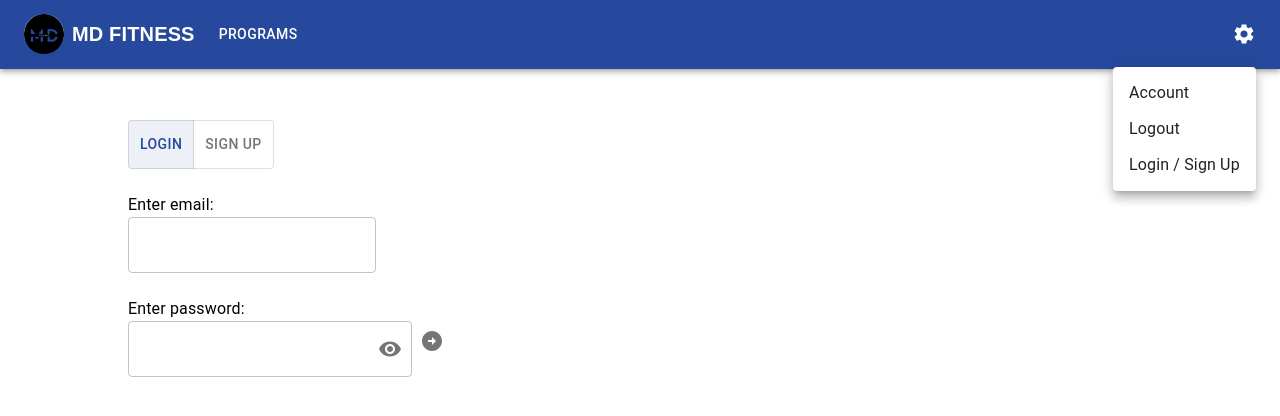
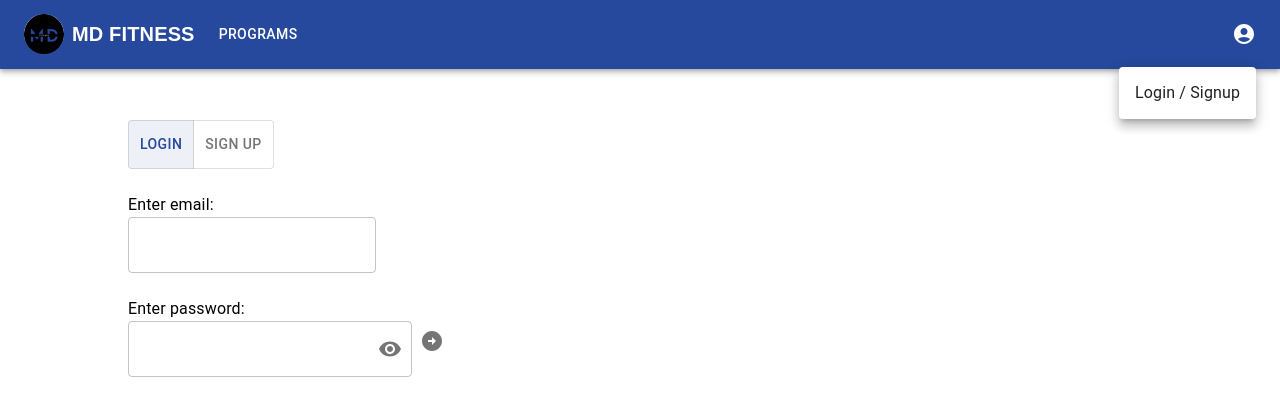
Before and after one commit to samirg1/MD-Fitness, a React (Create React App) app in the folder client/: page /login-signup in a window 1280 px wide. Both pictures are taken after a click on the button 1244 px from the left and 34 px from the top of the page. Shown: the top 416 px of the page. Built offline with nearby package versions, Linux system fonts and the light colour scheme.

Commit message:
full stack login and authentication context

```diff
--- a/client/src/components/app-bar/AppBar.tsx
+++ b/client/src/components/app-bar/AppBar.tsx
@@ -1,5 +1,6 @@
+import AccountCircleIcon from "@mui/icons-material/AccountCircle";
 import MenuIcon from "@mui/icons-material/Menu";
-import SettingsIcon from "@mui/icons-material/Settings";
+import { Avatar } from "@mui/material";
 import AppBar from "@mui/material/AppBar";
 import Box from "@mui/material/Box";
 import Button from "@mui/material/Button";
@@ -10,18 +11,33 @@ import MenuItem from "@mui/material/MenuItem";
 import Toolbar from "@mui/material/Toolbar";
 import Tooltip from "@mui/material/Tooltip";
 import Typography from "@mui/material/Typography";
-import { useState } from "react";
+import React, { useContext, useState } from "react";
 import { useNavigate } from "react-router-dom";
+import AuthContext from "../../context/AuthProvider";
 import AppBarIconText from "./AppBarIconText";
+import permissions from "../../config/permissions_list";
 
 const APP_NAME = "MD FITNESS";
 
-const settings = ["Account", "Logout"];
+enum AccountAction {
+    accountPage = "Account",
+    logout = "Logout",
+    loginSignup = "Login / Signup",
+    admin = "Admin"
+}
 
 const ResponsiveAppBar = ({ pages }: { pages: string[] }) => {
     const [anchorElNav, setAnchorElNav] = useState<null | HTMLElement>(null);
     const [anchorElUser, setAnchorElUser] = useState<null | HTMLElement>(null);
     const navigate = useNavigate();
+    const { authentication } = useContext(AuthContext);
+
+    const settings: string[] = [];
+    if (authentication) {
+        settings.push(AccountAction.accountPage, AccountAction.logout);
+        authentication.permissions.includes(permissions.admin) && settings.push(AccountAction.admin);
+    }
+    else settings.push(AccountAction.loginSignup);
 
     /**
      * Opens the navigation menu
@@ -60,6 +76,13 @@ const ResponsiveAppBar = ({ pages }: { pages: string[] }) => {
     const changePage = (page: string) => {
         navigate(`/${page.toLowerCase()}`);
         handleCloseNavMenu();
+    };
+
+    const handleSettingClicked = (setting: string) => {
+        switch (setting) {
+            case AccountAction.loginSignup:
+                changePage("login-signup");
+        }
         handleCloseUserMenu();
     };
 
@@ -137,12 +160,18 @@ const ResponsiveAppBar = ({ pages }: { pages: string[] }) => {
                     </Box>
 
                     <Box sx={{ flexGrow: 0 }}>
-                        <Tooltip title="Open settings">
+                        <Tooltip title="Open account settings">
                             <IconButton
                                 onClick={handleOpenUserMenu}
                                 sx={{ p: 0 }}
                             >
-                                <SettingsIcon sx={{ color: "white" }} />
+                                {authentication ? (
+                                    <Avatar>{authentication.name[0]}</Avatar>
+                                ) : (
+                                    <AccountCircleIcon
+                                        sx={{ color: "white" }}
+                                    />
+                                )}
                             </IconButton>
                         </Tooltip>
                         <Menu
@@ -164,21 +193,15 @@ const ResponsiveAppBar = ({ pages }: { pages: string[] }) => {
                             {settings.map((setting) => (
                                 <MenuItem
                                     key={setting}
-                                    onClick={handleCloseUserMenu}
+                                    onClick={() =>
+                                        handleSettingClicked(setting)
+                                    }
                                 >
                                     <Typography textAlign="center">
                                         {setting}
                                     </Typography>
                                 </MenuItem>
                             ))}
-                            <MenuItem
-                                key="login-signup"
-                                onClick={() => changePage("login-signup")}
-                            >
-                                <Typography textAlign="center">
-                                    Login / Sign Up
-                                </Typography>
-                            </MenuItem>
                         </Menu>
                     </Box>
                 </Toolbar>
--- a/client/src/components/login-signup/LoginSignup.tsx
+++ b/client/src/components/login-signup/LoginSignup.tsx
@@ -7,7 +7,7 @@ import ToggleButton from "@mui/material/ToggleButton";
 import ToggleButtonGroup from "@mui/material/ToggleButtonGroup";
 import { useEffect, useState } from "react";
 import { useNavigate } from "react-router-dom";
-import accountHooks from "../../hooks/accountHooks";
+import useAccount from "../../hooks/useAccount";
 import Loader from "../Loader";
 import Field, { FieldType } from "./Field";
 
@@ -27,7 +27,7 @@ const LoginSignup = ({ setSnackbarMessage }: TLoginSignupProps) => {
     const [loading, setLoading] = useState(false);
     const [loginSignupError, setLoginSignupError] = useState("");
 
-    const { signup, login } = accountHooks();
+    const { signup, login } = useAccount();
 
     useEffect(() => setLoginSignupError(""), [name, email, password]);
 
--- /dev/null
+++ b/client/src/config/permissions_list.ts
@@ -0,0 +1,6 @@
+const permissions = {
+    'user' : 1,
+    'admin' : 999,
+}
+
+export default permissions;
--- /dev/null
+++ b/client/src/context/AuthProvider.tsx
@@ -0,0 +1,37 @@
+import { createContext, useState } from "react";
+
+type TAuthentication = {
+    name: string;
+    email: string;
+    permissions: number[];
+    accessToken: string;
+};
+
+interface TAuthenticationContext {
+    authentication: TAuthentication | null;
+    setAuthentication: React.Dispatch<
+        React.SetStateAction<TAuthentication | null>
+    >;
+}
+
+const AuthContext = createContext<TAuthenticationContext>({
+    authentication: null,
+    setAuthentication: () => {},
+});
+
+export const AuthProvider = ({
+    children,
+}: {
+    children: JSX.Element[] | JSX.Element;
+}) => {
+    const [authentication, setAuthentication] =
+        useState<TAuthentication | null>(null);
+
+    return (
+        <AuthContext.Provider value={{ authentication, setAuthentication }}>
+            {children}
+        </AuthContext.Provider>
+    );
+};
+
+export default AuthContext;
--- a/client/src/hooks/accountHooks.ts
+++ b/client/src/hooks/useAccount.ts
@@ -1,5 +1,6 @@
+import { useContext } from "react";
 import axios from "../api/axios";
-
+import AuthContext from "../context/AuthProvider";
 
 const SIGNUP_URL = "/user/register";
 const LOGIN_URL = "user/login";
@@ -15,7 +16,9 @@ type TSignup = {
     password: string;
 }
 
-const accountHooks = () => {
+const useAccount = () => {
+    const { setAuthentication } = useContext(AuthContext);
+
     const signup = async (payload: TSignup) => {
         try {
             const response = await axios.post(
@@ -44,7 +47,8 @@ const accountHooks = () => {
                     withCredentials: true,
                 }
             );
-            console.log(JSON.stringify(response.data));
+            const { name, email, accessToken, permissions } = response?.data;
+            setAuthentication({ name, email, permissions, accessToken });
         } catch (error: any) {
             if (!error?.message) return "server response lost";
             return error.response.data;
@@ -55,4 +59,4 @@ const accountHooks = () => {
     return { signup, login };
 };
 
-export default accountHooks;
+export default useAccount;
--- a/client/src/index.tsx
+++ b/client/src/index.tsx
@@ -1,6 +1,7 @@
 import React from "react";
 import ReactDOM from "react-dom/client";
 import App from "./App";
+import { AuthProvider } from "./context/AuthProvider";
 import "./index.css";
 
 const root = ReactDOM.createRoot(
@@ -8,6 +9,8 @@ const root = ReactDOM.createRoot(
 );
 root.render(
     <React.StrictMode>
-        <App />
+        <AuthProvider>
+            <App />
+        </AuthProvider>
     </React.StrictMode>
 );
```
Also changed, not shown: 1 other file (tests, documents, lock files or other folders).
